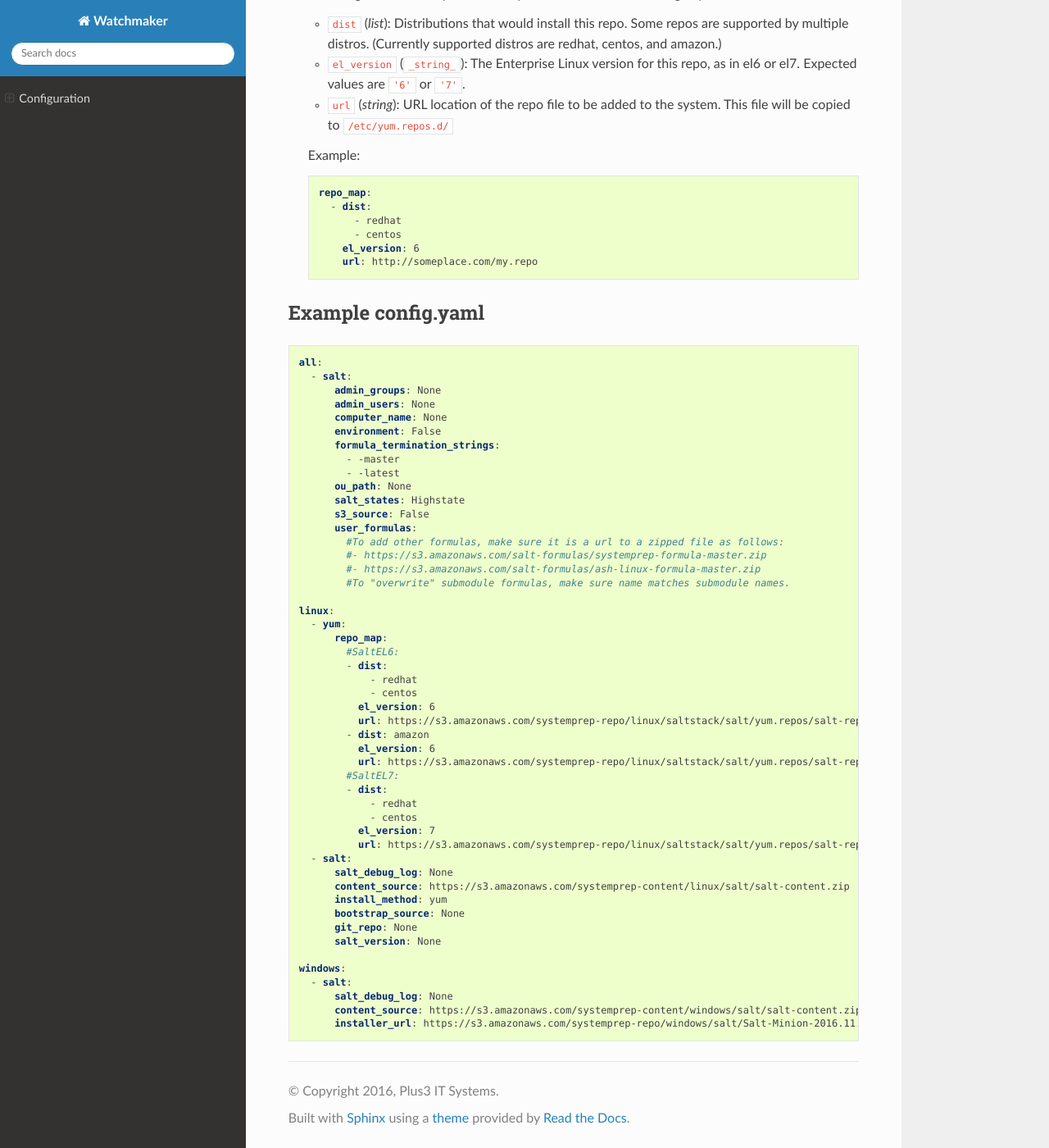
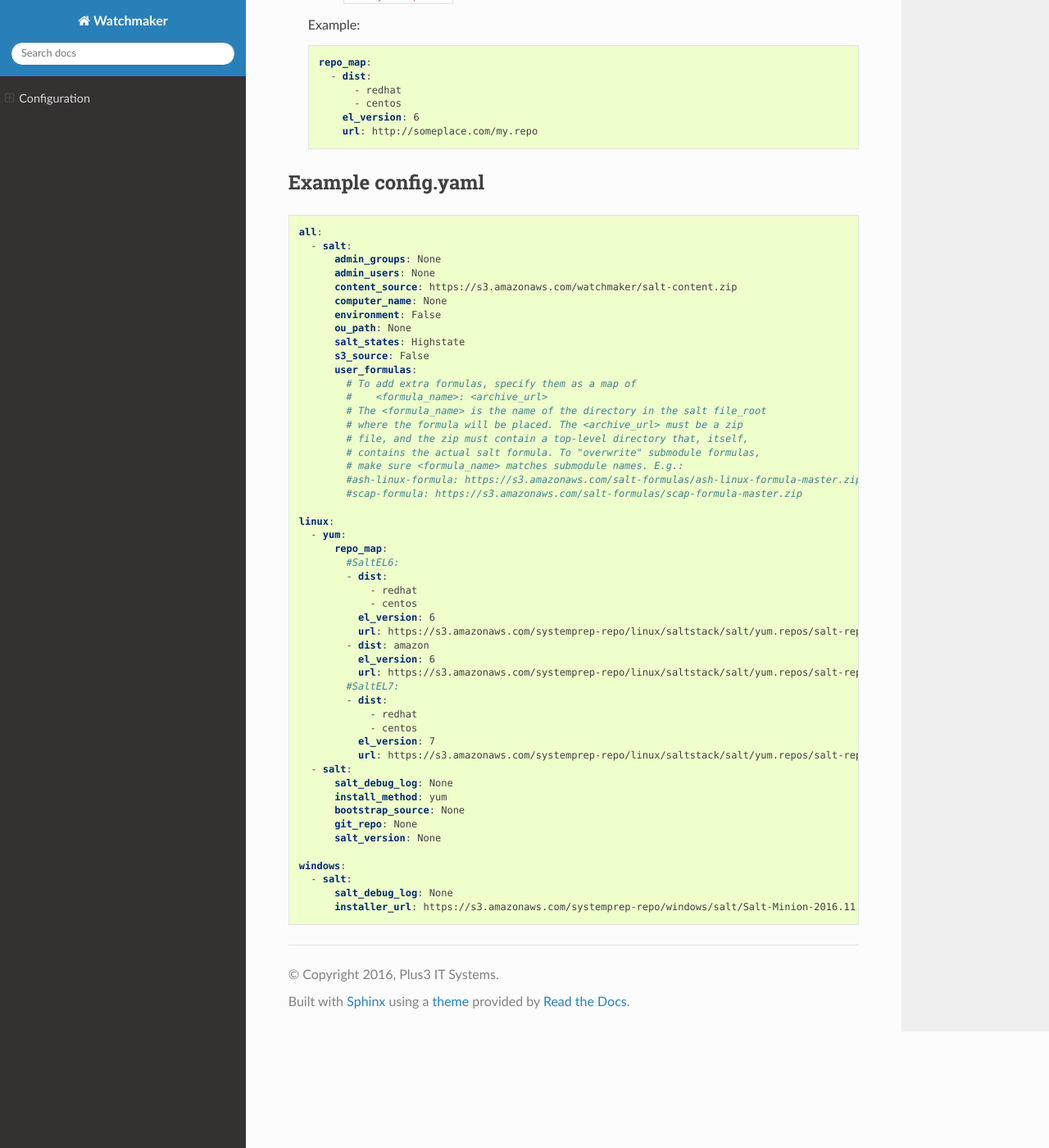
Before and after one commit to plus3it/watchmaker, a Sphinx documentation site: the page built from docs/configuration.md, in a window 1280 px wide and 1400 px high, scrolled down 2296 px. Shown: the whole window at 82% size. Built offline with Sphinx 7.4.7 and the Read the Docs theme 2.0.0, drawn with Linux system fonts in a browser that asks for light colours; some of the changed text lies outside the part shown.

Commit message:
Removes obsolete param and updates docs with new behavior

````diff
--- a/docs/configuration.md
+++ b/docs/configuration.md
@@ -47,25 +47,6 @@
 -   `computer_name` (_string_): The computer or hostname that should be applied.
 -   `environment` (_string_): Set for the environment in which the system is
     being built.
--   `formula_termination_strings` (_list_): Strings to remove from the end of a
-    salt formula zip archive. The defaults are common branch or tag names when
-    a salt formula is hosted on GitHub. If a user has a salt formula with a
-    different convention, additional strings to match can be defined. For
-    example:
-
-    ```
-    Salt formula name: `systemprep-formula`
-    User-defined formula zip filename: `systemprep-formula-homemade.zip`
-
-    formula_termination_strings:
-      - -master
-      - -latest
-      - -homemade
-
-    The termination string `-homemade` should be added, so that the default
-    formula is overridden properly.
-    ```
-
 -   `ou_path` (_string_): Specifies the full DN of the OU where the computer
     account will be created when joining a domain.
 
@@ -82,7 +63,17 @@
 -   `s3_source` (_boolean_): Use S3 utilities to retrieve content instead of
     http(s) utilities. For S3 utilities to work, the system must have boto
     credentials configured that allow access to the S3 bucket.
--   `user_formulas` (_list_): URL(s) for user-defined Salt formulas.
+-   `user_formulas` (_dict_): Map of formula names and URLs to zip archives of
+      salt formulas. These formulas will be downloaded, extracted, and added to
+      the salt file roots. The zip archive must contain a top-level directory
+      that, itself, contains the actual salt formula. To "overwrite" bundled
+      submodule formulas, make sure the formula name matches the submodule name.
+
+    ```yaml
+    user_formulas:
+      foo-formula: https://path/to/foo.zip
+    ```
+
 -   `salt_debug_log` (_string_): Path to the debug logfile that salt will write
     to.
 -   `content_source` (_string_): URL to the Salt content file that contains
@@ -137,19 +128,22 @@
   - salt:
       admin_groups: None
       admin_users: None
+      content_source: https://s3.amazonaws.com/watchmaker/salt-content.zip
       computer_name: None
       environment: False
-      formula_termination_strings:
-        - -master
-        - -latest
       ou_path: None
       salt_states: Highstate
       s3_source: False
       user_formulas:
-        #To add other formulas, make sure it is a url to a zipped file as follows:
-        #- https://s3.amazonaws.com/salt-formulas/systemprep-formula-master.zip
-        #- https://s3.amazonaws.com/salt-formulas/ash-linux-formula-master.zip
-        #To "overwrite" submodule formulas, make sure name matches submodule names.
+        # To add extra formulas, specify them as a map of
+        #    <formula_name>: <archive_url>
+        # The <formula_name> is the name of the directory in the salt file_root
+        # where the formula will be placed. The <archive_url> must be a zip
+        # file, and the zip must contain a top-level directory that, itself,
+        # contains the actual salt formula. To "overwrite" submodule formulas,
+        # make sure <formula_name> matches submodule names. E.g.:
+        #ash-linux-formula: https://s3.amazonaws.com/salt-formulas/ash-linux-formula-master.zip
+        #scap-formula: https://s3.amazonaws.com/salt-formulas/scap-formula-master.zip
 
 linux:
   - yum:
@@ -171,7 +165,6 @@
           url: https://s3.amazonaws.com/systemprep-repo/linux/saltstack/salt/yum.repos/salt-reposync-el7.repo
   - salt:
       salt_debug_log: None
-      content_source: https://s3.amazonaws.com/systemprep-content/linux/salt/salt-content.zip
       install_method: yum
       bootstrap_source: None
       git_repo: None
@@ -180,7 +173,6 @@
 windows:
   - salt:
       salt_debug_log: None
-      content_source: https://s3.amazonaws.com/systemprep-content/windows/salt/salt-content.zip
       installer_url: https://s3.amazonaws.com/systemprep-repo/windows/salt/Salt-Minion-2016.11.2-AMD64-Setup.exe
 ```
 
````
Also changed, not shown: 1 other file.
